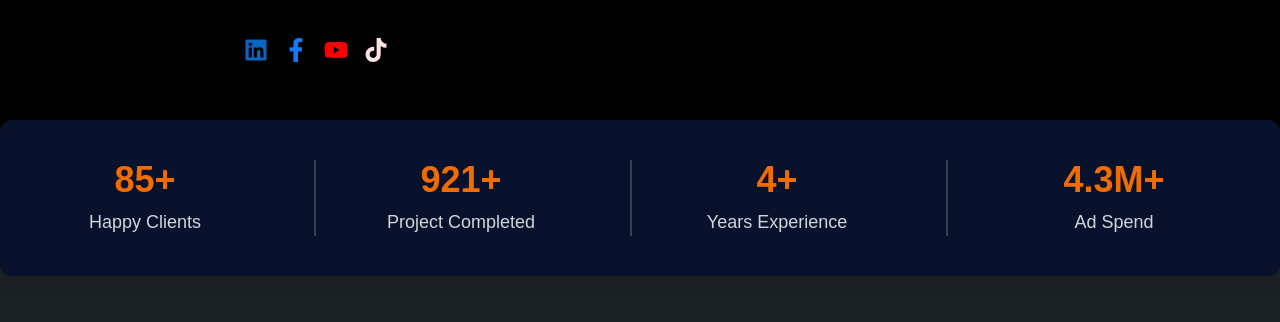
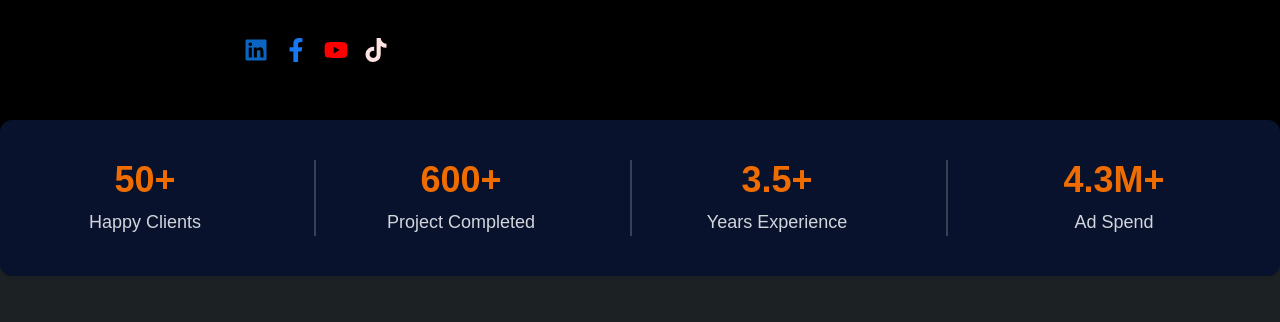
Before and after one commit to jakariait/RifatPortfolio, a Next.js app: page / in a window 1280 px wide. Shown: the part 1057-1379 px from the top of the page. Built offline with nearby package versions, Linux system fonts and the light colour scheme.

Commit message:
Stats Update

```diff
--- a/package.json
+++ b/package.json
@@ -19,6 +19,7 @@
     "react-countup": "^6.5.3",
     "react-dom": "^19.0.0",
     "react-icons": "^5.5.0",
+    "react-intersection-observer": "^9.16.0",
     "swiper": "^11.2.6"
   },
   "devDependencies": {
--- a/src/component/csr/Stats.jsx
+++ b/src/component/csr/Stats.jsx
@@ -1,17 +1,26 @@
 "use client";
 
 import CountUp from "react-countup";
+import { useInView } from "react-intersection-observer";
 
 export default function Stats() {
   const stats = [
-    { label: "Happy Clients", value: 85 },
-    { label: "Project Completed", value: 921 },
-    { label: "Years Experience", value: 4 },
+    { label: "Happy Clients", value: 50 },
+    { label: "Project Completed", value: 600 },
+    { label: "Years Experience", value: 3.5 },
     { label: "Ad Spend", value: 4.3, suffix: "M" },
   ];
 
+  const { ref, inView } = useInView({
+    triggerOnce: true, // only trigger once
+    threshold: 0.3,     // percentage of component visible before triggering
+  });
+
   return (
-    <div className="absolute left-1/2 -translate-x-1/2 -translate-y-1/2 bg-[#09122C] z-10 w-full xl:container xl:mx-auto md:rounded-xl shadow-lg">
+    <div
+      ref={ref}
+      className="absolute left-1/2 -translate-x-1/2 -translate-y-1/2 bg-[#09122C] z-10 w-full xl:container xl:mx-auto md:rounded-xl shadow"
+    >
       <div className="grid grid-cols-2 md:grid-cols-4 py-10 gap-4 px-4">
         {stats.map((stat, index) => {
           const isLast = index === stats.length - 1;
@@ -29,12 +38,16 @@ export default function Stats() {
                 className={`flex flex-col items-center gap-2 ${borderClass}`}
               >
                 <p className="text-3xl md:text-4xl font-bold text-[#EF6C00]">
+                  {inView ? (
                     <CountUp
                       start={0}
                       end={stat.value}
                       duration={2}
                       decimals={stat.value % 1 !== 0 ? 1 : 0}
                     />
+                  ) : (
+                    0
+                  )}
                   {stat.suffix || ""}+
                 </p>
                 <p className="md:text-lg text-gray-300">{stat.label}</p>
```
Also changed, not shown: 1 other file (tests, documents, lock files or other folders). Lines whose indentation alone changed are shown as unchanged.
